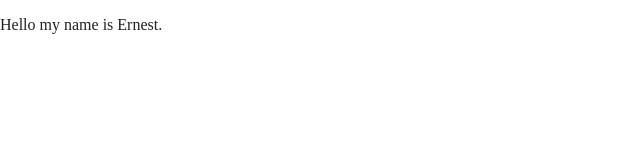
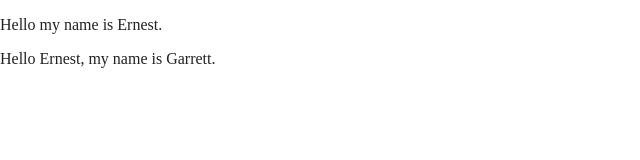
Before and after one commit to truelyernest/hellofromernest, a website built with Parcel: page index.html in a window 1280 px wide. Shown: the whole page, without its empty margins (0-640 px from the left). Built offline with nearby package versions, Linux system fonts and the light colour scheme.

Commit message:
Update index.html

```diff
--- a/index.html
+++ b/index.html
@@ -26,6 +26,7 @@
 
   <!-- Add your site or application content here -->
   <p>Hello my name is Ernest.</p>
+  <p>Hello Ernest, my name is Garrett.</p>
   <script src="js/vendor/modernizr-3.11.2.min.js"></script>
   <script src="js/plugins.js"></script>
   <script src="js/main.js"></script>
```
